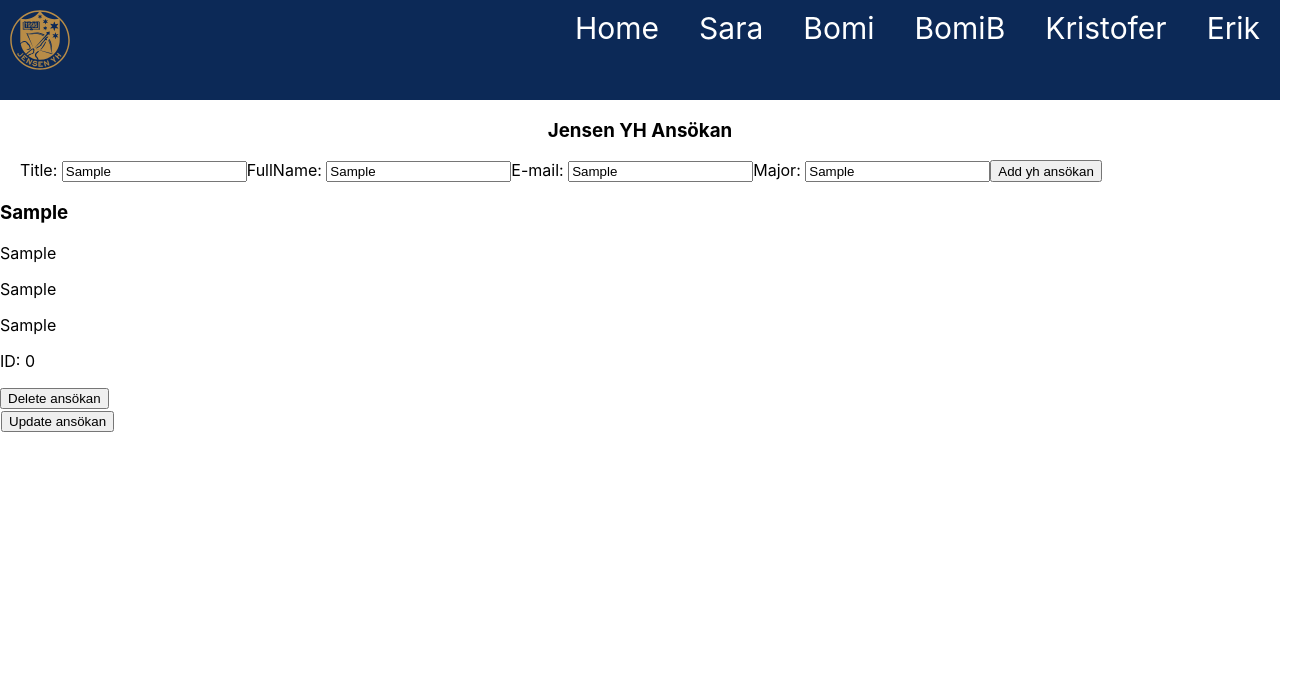
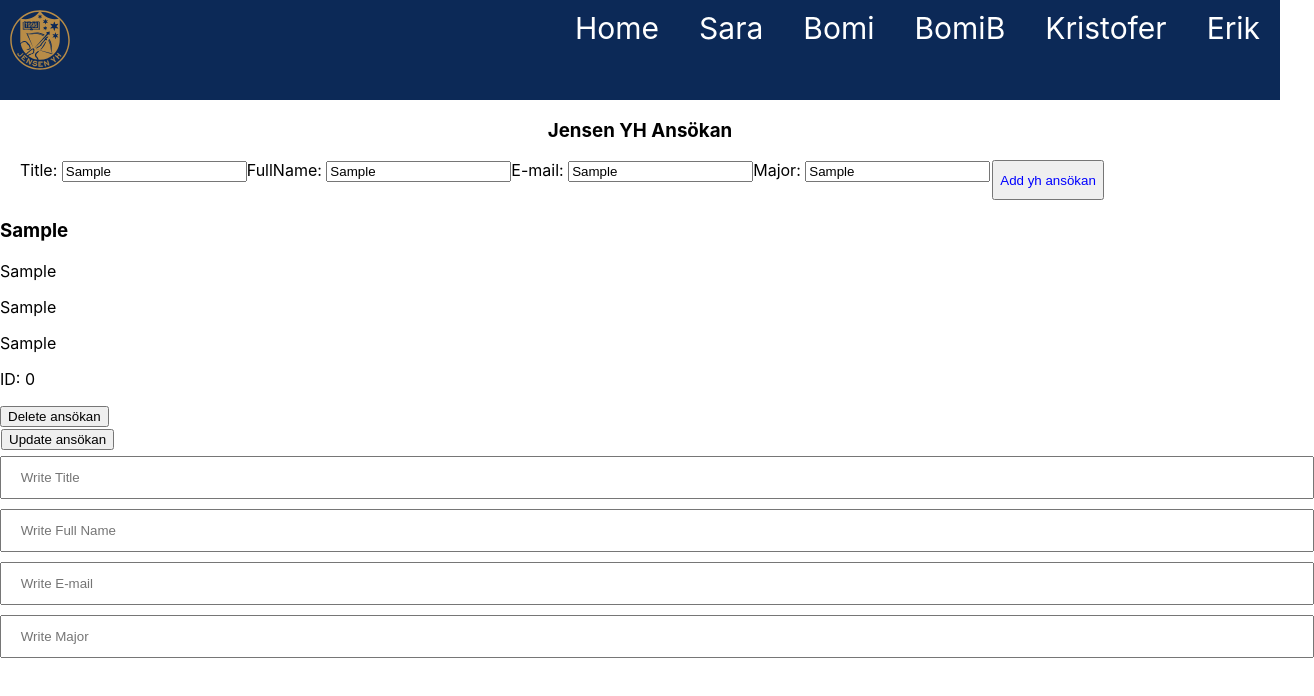
Before and after one commit to Blizzardst15/Webbramverk-Grupparbete, a React (Create React App) app in the folder jensen/: page /bomi in a window 1280 px wide. Both pictures are taken after typing "Sample", "Sample", "Sample", "Sample" into the empty fields and a click on the button "Add yh ansökan". Shown: the top 696 px of the page, 1314 px wide, since content can reach past the window. Built offline with nearby package versions, Linux system fonts and the light colour scheme; no server answers.

Commit message:
need to fix crud update
Signed-off-by: Båmi Lee <swedenebomi@gmail.com>

```diff
--- a/jensen/src/components/pages/Bomi/Ansokan.js
+++ b/jensen/src/components/pages/Bomi/Ansokan.js
@@ -1,4 +1,19 @@
-const Ansokan = ({id, title, fullName, email, major, onDelete, onUpdate}) =>{
+const Ansokan = ({id,
+    title,
+    fullName,
+    email,
+    major,
+    onDelete,
+    onUpdate,
+    updateTitle,
+    updateFullName,
+    updateEmail,
+    updateMajor,
+    setUpdateTitle,
+    setUpdateFullName,
+    setUpdateEmail,
+    setUpdateMajor
+    }) =>{
     return(
         <div>
             <h3>{title}</h3>
@@ -10,10 +25,25 @@ const Ansokan = ({id, title, fullName, email, major, onDelete, onUpdate}) =>{
 
 
             <tr>
-            <td><button onClikck ={()=> onUpdate(id)}> Update ansökan</button></td>
+            <td><button onClick ={()=> onUpdate(id)}> Update ansökan</button></td>
             </tr>
 
-
+            <input value={updateTitle} onChange={(e) => {
+                        setUpdateTitle(e.target.value)
+                        console.log(updateTitle)
+                    }} type="text" name="update" placeholder=" Write Title"/>
+            <input value={updateFullName} onChange={(e) => {
+                        setUpdateFullName(e.target.value)
+                        console.log(updateFullName)
+                    }} type="text" name="update" placeholder=" Write Full Name" />
+            <input value={updateEmail} onChange={(e) => {
+                        setUpdateEmail(e.target.value)
+                        console.log(updateEmail)
+                    }} type="email" name="email" placeholder=" Write E-mail"/>
+            <input value={updateMajor} onChange={(e) => {
+                        setUpdateMajor(e.target.value)
+                        console.log(updateMajor)
+                    }} type="text" name="update" placeholder=" Write Major"/>
         </div>
 
     )
--- a/jensen/src/components/pages/Bomi/Students.js
+++ b/jensen/src/components/pages/Bomi/Students.js
@@ -99,7 +99,9 @@ const upadteAnsokan = (id) => {
         setMajor(event.target.value)}/>
         </label>
 
-      <button onClick={addAnsokan}>Add yh ansökan</button>
+        <br /><br />
+      <button style ={{marginLeft:"2px",color:"blue"}}
+        onClick={addAnsokan}>Add yh ansökan</button>
 
 
       </div>
@@ -122,9 +124,6 @@ const upadteAnsokan = (id) => {
         />
 
       })}
-
-
-
     </>
 
   );
```
